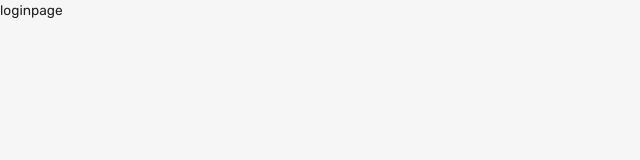
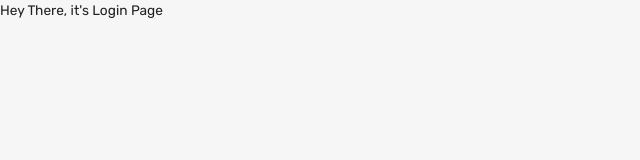
Before and after one commit to harshitha-ravi/mern-stack, a React (Create React App) app in the folder client/: page / in a window 1280 px wide. Shown: the top 160 px of the page, without its empty margins (0-640 px from the left). Built offline with nearby package versions, Linux system fonts and the light colour scheme.

Commit message:
filechanges

```diff
--- a/client/src/views/loginPage/index.jsx
+++ b/client/src/views/loginPage/index.jsx
@@ -1,5 +1,5 @@
 const LoginPage = () => {
-    return <div>loginpage</div>;
+    return <div>Hey There, it's Login Page</div>;
 }
 
 export default LoginPage;
```
Also changed, not shown: client/src/index.js (line endings or trailing spaces), 1 other file (tests, documents, lock files or other folders).
